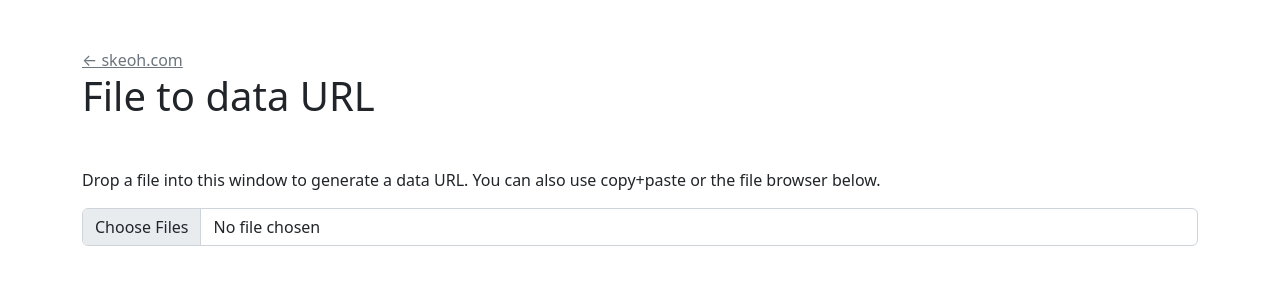
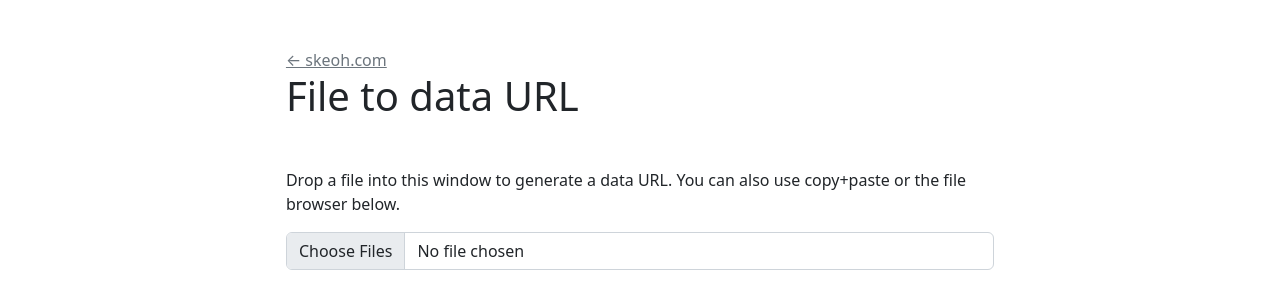
Before and after one commit to j-/file-to-data-url, a React (Create React App) app: page / in a window 1280 px wide. Shown: the top 308 px of the page. Built offline with nearby package versions, Linux system fonts and the light colour scheme; some icons are missing.

Commit message:
Add !important to App max-width

```diff
--- a/src/App.css
+++ b/src/App.css
@@ -1,3 +1,3 @@
 .App {
-  max-width: 80ch;
+  max-width: 80ch !important;
 }
```
